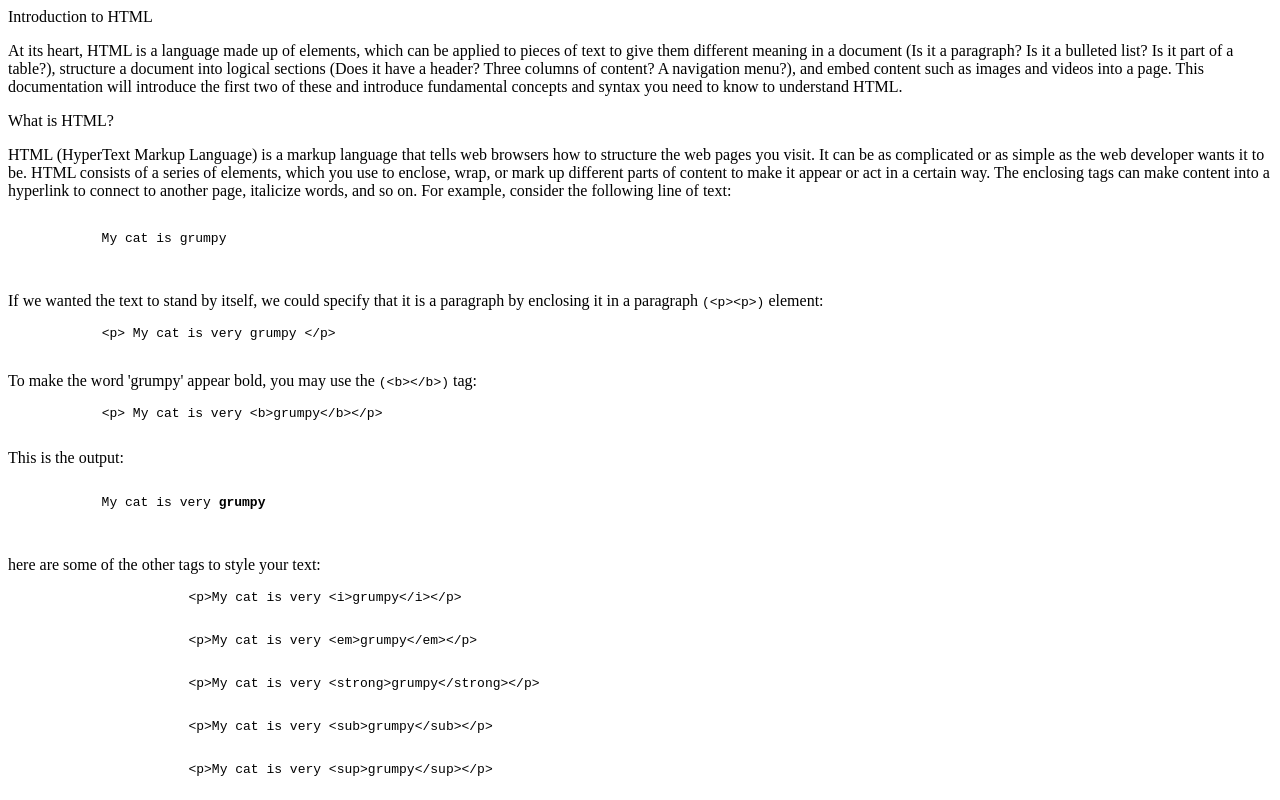
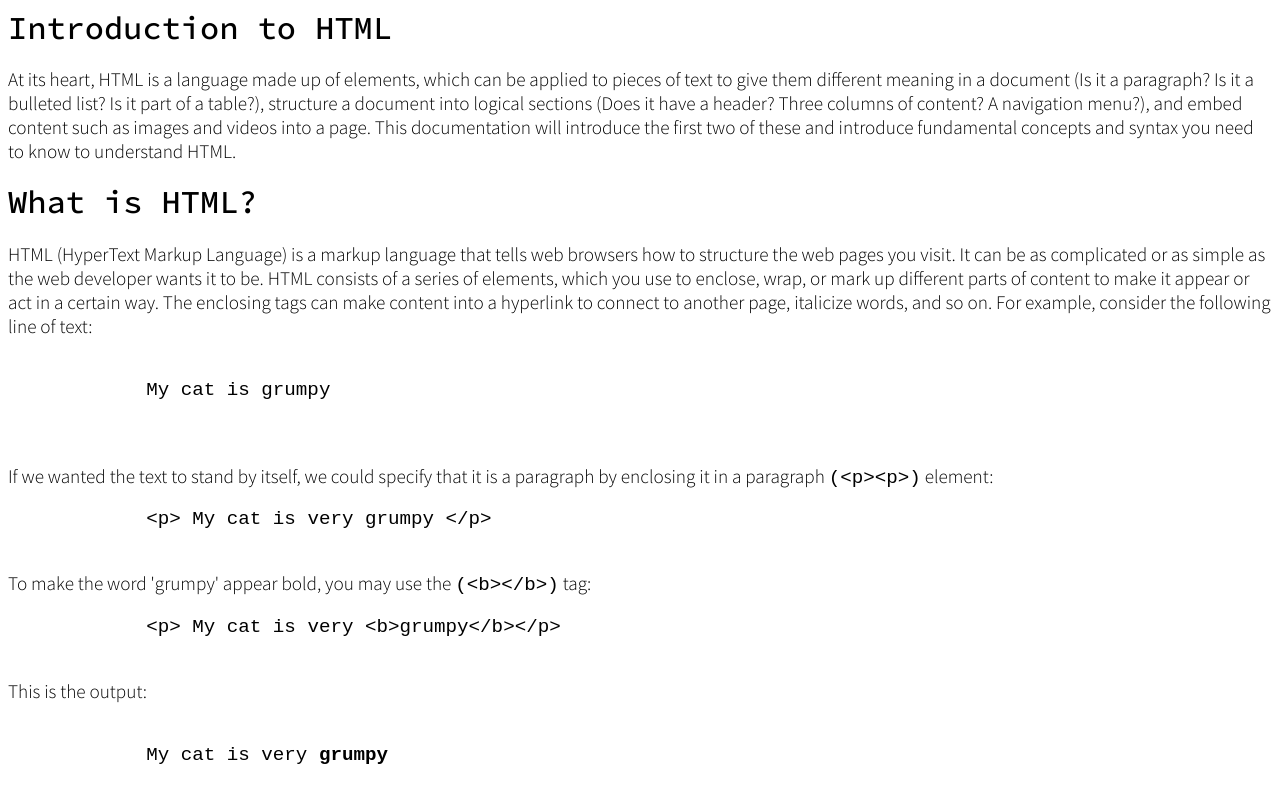
Before and after one commit to hhhakimm/freeCodeCamp-RWD-TechnicalDocumentation, a plain HTML site: page index.html in a window 1280 px wide. Shown: the top 800 px of the page. Drawn offline with Linux system fonts and the light colour scheme.

Commit message:
added google fonts and minimal css

```diff
--- a/index.html
+++ b/index.html
@@ -5,12 +5,15 @@
   <meta http-equiv="X-UA-Compatible" content="IE=edge">
   <meta name="viewport" content="width=device-width, initial-scale=1.0">
   <title>HTML Technical Documentation</title>
+  <link rel="preconnect" href="https://fonts.googleapis.com">
+  <link rel="preconnect" href="https://fonts.gstatic.com" crossorigin>
+  <link href="https://fonts.googleapis.com/css2?family=Source+Code+Pro:wght@500&family=Source+Sans+Pro:wght@200;300&display=swap" rel="stylesheet">
   <link rel="stylesheet" href="./styles.css">
 </head>
 <body>
   <main id="main-doc">
     <section class="main-section" id="Introduction_to_HTML">
-      <header id="">Introduction to HTML</header>
+      <header>Introduction to HTML</header>
       <p>
         At its heart, HTML is a language made up of elements, which can be applied to pieces of text to give them different meaning in a document (Is it a paragraph? Is it a bulleted list? Is it part of a table?), structure a document into logical sections (Does it have a header? Three columns of content? A navigation menu?), and embed content such as images and videos into a page. This documentation will introduce the first two of these and introduce fundamental concepts and syntax you need to know to understand HTML.
       </p>
@@ -96,7 +99,7 @@
     <section class="main-section" id="Constraint_Validation">
       <header>Constraint Validation</header>
       <p>
-        The creation of web forms has always been a complex task. While marking up the form itself is easy, checking whether each field has a valid and coherent value is more difficult, and informing the user about the problem may become a headache. HTML5 introduced new mechanisms for forms: it added new semantic types for the <input> element and constraint validation to ease the work of checking the form content on the client side. Basic, usual constraints can be checked, without the need for JavaScript, by setting new attributes; more complex constraints can be tested using the Constraint Validation API.
+        The creation of web forms has always been a complex task. While marking up the form itself is easy, checking whether each field has a valid and coherent value is more difficult, and informing the user about the problem may become a headache. HTML5 introduced new mechanisms for forms: it added new semantic types for the <code>&lt;input&gt;</code> element and constraint validation to ease the work of checking the form content on the client side. Basic, usual constraints can be checked, without the need for JavaScript, by setting new attributes; more complex constraints can be tested using the Constraint Validation API.
       </p>
       <span class="notes">
         Note: HTML Constraint validation doesn't remove the need for validation on the server side. Even though far fewer invalid form requests are to be expected, invalid ones can still be sent such as by bad people trying to trick your web application. Therefore, you need to always also validate input constraints on the server side, in a way that is consistent with what is done on the client side.
--- a/styles.css
+++ b/styles.css
@@ -1,3 +1,19 @@
+html {
+  box-sizing: border-box;
+}
+
+main {
+  font-family: 'Source Sans Pro', sans-serif;
+  font-size: 1.2rem;
+}
+
+header {
+  text-align: justify;
+  font-size: 2rem;
+  font-family: 'Source Code Pro', monospace;
+  font-weight: 300;
+}
+
 ul > .style-none {
   list-style-type: none;
 }
```
